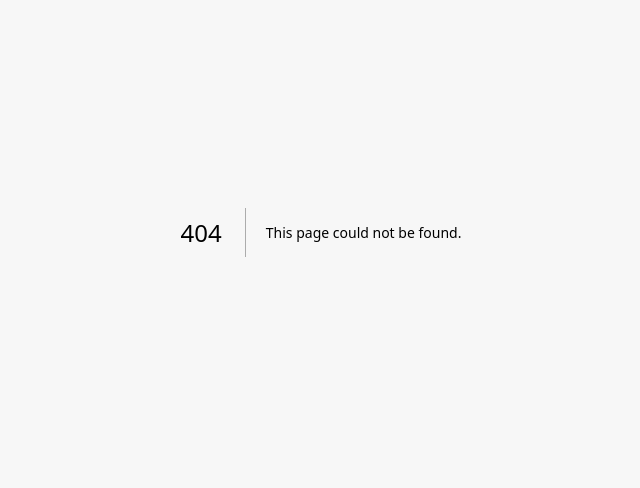
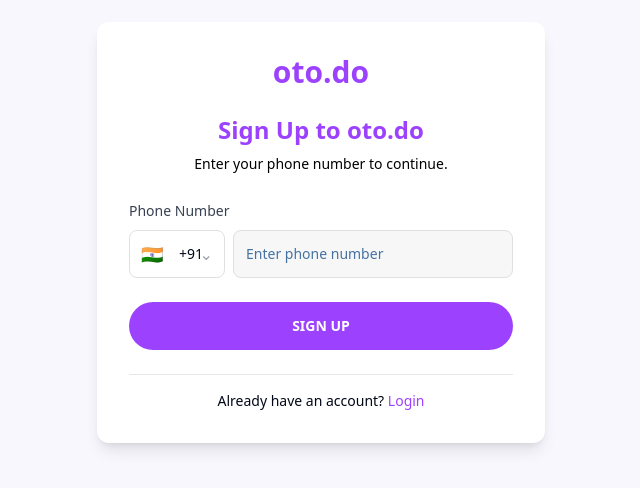
Before and after one commit to pushkarlabh1/oto.-do, a Next.js app: page /signup in a window 1280 px wide. Before the commit this address had no page. Shown: the part 168-656 px from the top of the page, without its empty margins (319-959 px from the left). Built offline with nearby package versions, Linux system fonts and the light colour scheme.

Commit message:
Build Singup Page Initails

```diff
--- /dev/null
+++ b/src/app/signup/page.tsx
@@ -0,0 +1,9 @@
+import { SignupForm } from '@/components/signup/signup-form';
+
+export default function SignupPage() {
+  return (
+    <div className="flex items-center justify-center min-h-screen bg-[#F9F7FE]">
+      <SignupForm />
+    </div>
+  );
+}
--- a/src/components/landing/header.tsx
+++ b/src/components/landing/header.tsx
@@ -17,7 +17,9 @@
           <Link href="/login" passHref>
             <Button variant="ghost" className="hover:font-bold">Login</Button>
           </Link>
-          <Button className="hover:font-bold" >Sign Up</Button>
+          <Link href="/signup" passHref>
+            <Button className="hover:font-bold" >Sign Up</Button>
+          </Link>
         </nav>
 
         <div className="md:hidden">
@@ -36,7 +38,9 @@
                 <Link href="/login" passHref>
                   <Button variant="ghost" className="w-full justify-center text-lg">Login</Button>
                 </Link>
-                <Button className="w-full text-lg " style={{ backgroundColor: "#6F5CFF" }}>Sign Up</Button>
+                <Link href="/signup" passHref>
+                  <Button className="w-full text-lg " style={{ backgroundColor: "#6F5CFF" }}>Sign Up</Button>
+                </Link>
               </div>
             </SheetContent>
           </Sheet>
--- a/src/components/login/login-form.tsx
+++ b/src/components/login/login-form.tsx
@@ -15,7 +15,7 @@
   };
 
   return (
-    <div className="w-full max-w-[400px] p-8 space-y-4 bg-white rounded-xl shadow-lg font-sans">
+    <div className="w-full max-w-[400px] p-8 space-y-6 bg-white rounded-xl shadow-lg font-sans">
 
       {/* Top Logo */}
       <div className="text-center">
@@ -55,7 +55,7 @@
       {/* Button */}
       <Button
         onClick={handleGetOtp}
-        className=" mt-10 w-full h-11 font-bold text-white bg-[#9C42FF] rounded-full hover:bg-[#8B5CF6] hover:text-extrabold "
+        className="w-full h-11 font-semibold text-white bg-[#9C42FF] rounded-full hover:bg-[#8B5CF6]"
       >
         GET OTP
       </Button>
@@ -65,7 +65,7 @@
         <p className="text-sm">
           Don’t have an account?{' '}
         </p>
-        <div className="pt-2 text-center"><Link href="#" className="font-medium text-[#9C42FF] hover:underline hover:font-bold px-6">
+        <div className="pt-2 text-center"><Link href="/signup" className="font-medium text-[#9C42FF] hover:underline hover:font-bold px-6">
             Sign up
           </Link></div>
       </div>
--- /dev/null
+++ b/src/components/signup/signup-form.tsx
@@ -0,0 +1,78 @@
+
+'use client';
+
+import { Button } from "@/components/ui/button";
+import { Input } from "@/components/ui/input";
+import { Label } from "@/components/ui/label";
+import Link from 'next/link';
+import { useState } from "react";
+
+export function SignupForm() {
+  const [phoneNumber, setPhoneNumber] = useState('');
+
+  const handleSignup = () => {
+    // Placeholder function for handling signup
+    console.log(`Signing up with: +91${phoneNumber}`);
+  };
+
+  return (
+    <div className="w-full max-w-md p-8 space-y-6 bg-white rounded-xl shadow-lg font-sans">
+
+      {/* Top Logo */}
+      <div className="text-center">
+        <h1 className="text-3xl font-bold text-[#9C42FF]">oto.do</h1>
+      </div>
+
+      {/* Subtitle */}
+      <div className="space-y-2 text-center">
+        <h2 className="text-2xl font-bold text-[#9C42FF]">Sign Up to oto.do</h2>
+        <p className="text-sm text-black">
+          Enter your phone number to continue.
+        </p>
+      </div>
+
+      {/* Phone Number Section */}
+      <div className="space-y-2">
+        <Label htmlFor="phone-number" className="text-sm font-medium text-gray-700">Phone Number</Label>
+        <div className="flex items-center space-x-2">
+          <div className="relative">
+            <Input
+              type="text"
+              value="+91"
+              readOnly
+              className="w-24 h-12 pl-10 text-center bg-white border-[#E0E0E0] rounded-lg"
+            />
+            <span className="absolute text-lg transform -translate-y-1/2 left-3 top-1/2">🇮🇳</span>
+            <span className="absolute transform -translate-y-1/2 right-3 top-1/2 text-gray-400">⌄</span>
+          </div>
+          <Input
+            id="phone-number"
+            type="tel"
+            placeholder="Enter phone number"
+            value={phoneNumber}
+            onChange={(e) => setPhoneNumber(e.target.value)}
+            className="h-12 border-[#E0E0E0] rounded-lg px-3"
+          />
+        </div>
+      </div>
+
+      {/* Button */}
+      <Button
+        onClick={handleSignup}
+        className="w-full h-12 font-bold text-white bg-[#9C42FF] rounded-full hover:bg-[#8B5CF6]"
+      >
+        SIGN UP
+      </Button>
+
+      {/* Footer */}
+      <div className="pt-4 text-center border-t border-gray-200">
+        <p className="text-sm">
+          Already have an account?{' '}
+          <Link href="/login" className="font-medium text-[#9C42FF] hover:underline">
+            Login
+          </Link>
+        </p>
+      </div>
+    </div>
+  );
+}
```
